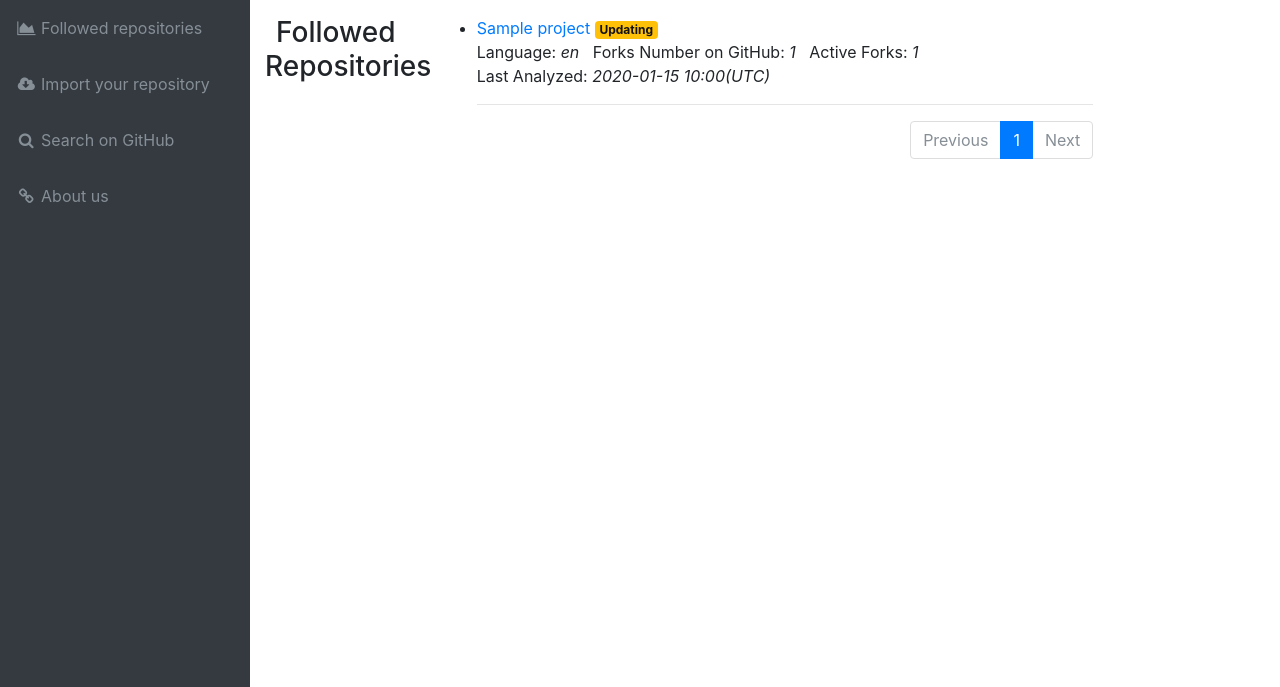
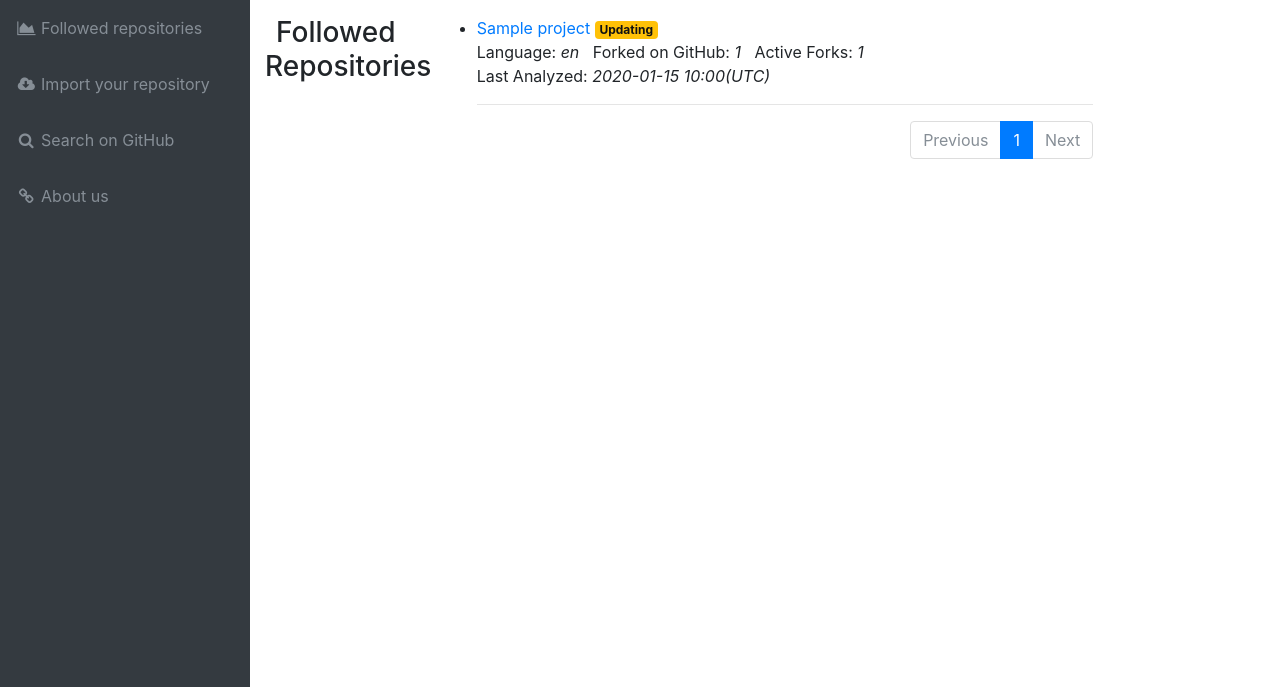
Before and after one commit to FORCOLAB-UofT/INFOX, a Flask app: template app/templates/index.html in a window 1280 px wide. Shown: the part 56-743 px from the top of the page. Run offline with Flask 2, Linux system fonts and the light colour scheme; the template is opened without the code that fills it: most values are stand-ins (such as "Sample title", 1, 10 or a date in 2020); parts of the project's set-up code (start-up, migrations or seed data) failed here and were passed over; some libraries are stand-ins or nearby versions.

Commit message:
change name of elements

```diff
--- a/app/analyse/analyser.py
+++ b/app/analyse/analyser.py
@@ -8,6 +8,8 @@ from .. import email
 
 current_analysing = set()
 current_analysing_lock = threading.Lock()
+
+// TODO (write it as an class)
 
 def get_current_analysing():
     global current_analysing, current_analysing_lock
--- a/app/templates/_project_info.html
+++ b/app/templates/_project_info.html
@@ -1,9 +1,9 @@
 <div class="language"> Language: <em> {{ project.language }} </em>  &nbsp;&nbsp; </div>
-<div class="github_fork_number"> Forks Number on GitHub: <em> {{ project.fork_number }} </em> &nbsp;&nbsp; </div>
+<div class="github_fork_number"> Forked on GitHub: <em> {{ project.fork_number }} </em> &nbsp;&nbsp; </div>
 <div class="active_fork_number">
   Active Forks:
   {% if overview_flag %}
-  <a href="#" data-toggle="tooltip" title="Number of fork(s) that have extra commit(s) after forking">
+  <a href="#" data-toggle="tooltip" title="Forks having extra commits after forking">
     <em>{{ project.activate_fork_number }}</em>
   </a>
   {% else %}
@@ -15,7 +15,7 @@
 {% if overview_flag %}
 <div class="analyzed_fork_number">
   Analyzed Forks:
-  <a href="#" data-toggle="tooltip" title="Number of fork(s) that have unmerged code"> <em>{{ forks.count() }}</em> </a>
+  <a href="#" data-toggle="tooltip" title="Forks containing unmerged code"> <em>{{ forks.count() }}</em> </a>
   &nbsp;&nbsp;
 </div>
 {% endif %}
```
